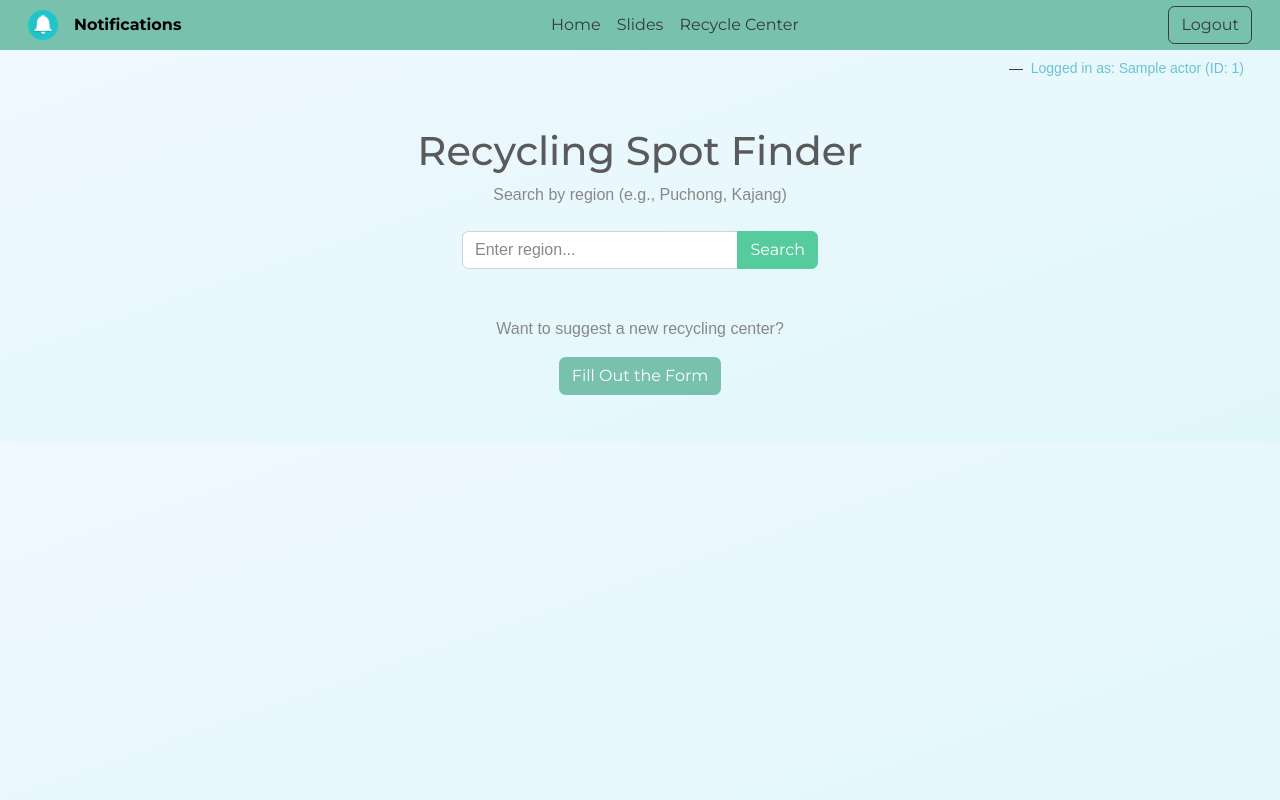
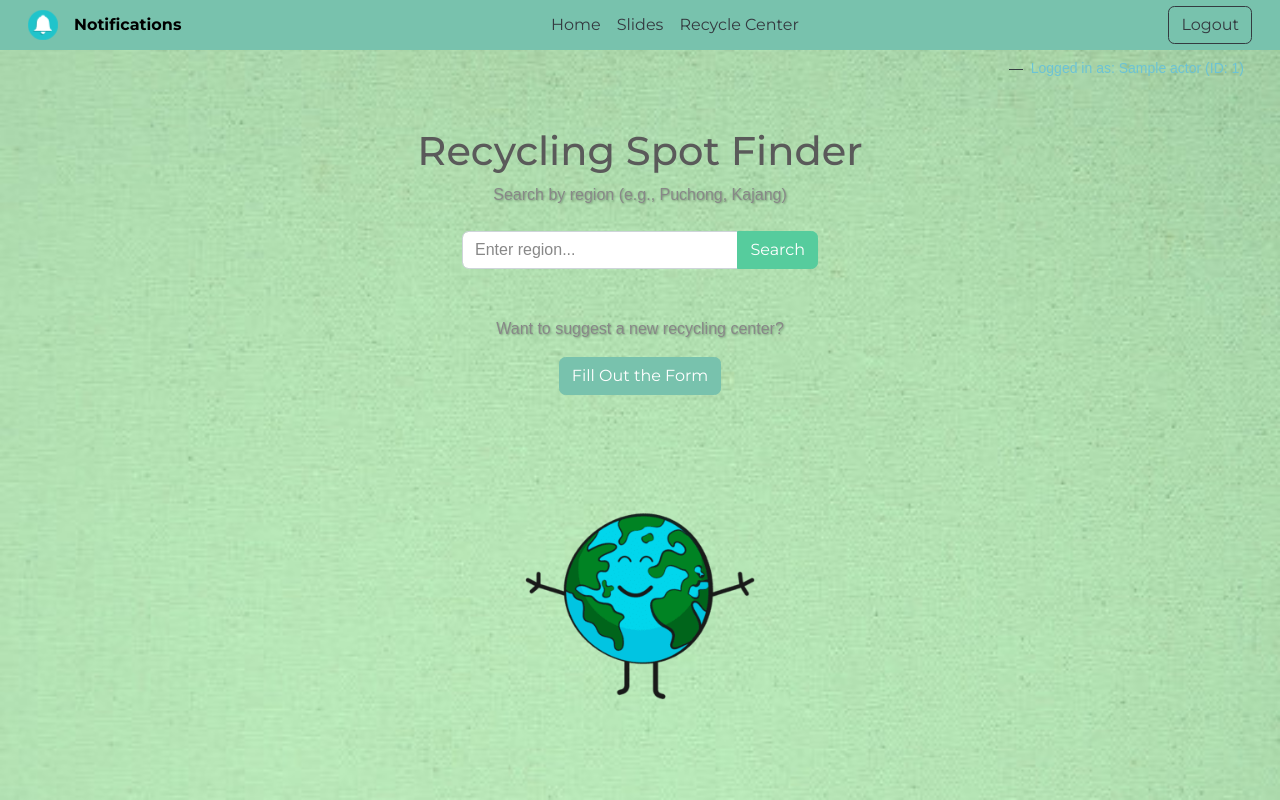
Before and after one commit to TzeY-04/Recycle-Center-locate-Webapp, a Django app: template app/templates/pages/RecycleCenter.html in a window 1280 px wide. Run offline with Django 5.2, Linux system fonts and the light colour scheme; the template is opened without the code that fills it: most values are stand-ins (such as "Sample title", 1, 10 or a date in 2020); some libraries are stand-ins or nearby versions.

Commit message:
adding_bg

```diff
--- a/app/templates/pages/NewFoundRecycleCenter.html
+++ b/app/templates/pages/NewFoundRecycleCenter.html
@@ -108,7 +108,7 @@
       {% csrf_token %}
       <input type="hidden" name="actor" value="{{ actor }}" />
       <input type="hidden" name="ID" value="{{ member_ID }}" />
-      <button type="submit" class="btn btn-outline-secondary">Cancel</button>
+      <button type="submit" class="btn btn-outline-secondary custom-btn">Cancel</button>
     </form>
   </div>
 </div>
--- a/app/templates/pages/RecycleCenter.html
+++ b/app/templates/pages/RecycleCenter.html
@@ -13,7 +13,7 @@
   <!-- Title and Description -->
   <div class="text-center mb-4">
     <h1 class="mb-2">Recycling Spot Finder</h1>
-    <p class="text-muted">Search by region (e.g., Puchong, Kajang)</p>
+    <p class="text-shadow">Search by region (e.g., Puchong, Kajang)</p>
   </div>
 
   <!-- Region Search Form -->
@@ -48,10 +48,20 @@
 <div class="text-center my-5">
   <form action="NewFoundRecycleCenter" method="POST">
     {% csrf_token %}
-    <p>Want to suggest a new recycling center?</p>
+    <p class="text-shadow">Want to suggest a new recycling center?</p>
     <input type="hidden" name="actor" value="{{ actor }}" />
     <input type="hidden" name="ID" value="{{ member_ID }}" />
     <button type="submit" class="btn btn-primary">Fill Out the Form</button>
   </form>
 </div>
-{% endif %} {% endblock content %}
+{% endif %}
+
+<!-- Mascot manip -->
+<div class="mascot-wrapper">
+  <div class="mascot-container">
+    <div class="earth-mascot"></div>
+    <div class="speech-bubble">Help make the Earth greener by recycling!</div>
+  </div>
+</div>
+
+{% endblock content %}
--- a/static/styles/RC-styles.css
+++ b/static/styles/RC-styles.css
@@ -1,3 +1,73 @@
+
 body {
-  background: linear-gradient(to bottom right, #f0f9ff, #e0f7fa);
+    background-image: url("../images/rc_main_without.jpg");
+    background-repeat: no-repeat;
+    background-size: cover;
+    background-position:  center;
+    height: 100vh;
+    overflow-x: hidden;
 }
+
+.mascot-wrapper {
+  display: flex;
+  justify-content: center;
+  margin-top: 60px;
+}
+
+.mascot-container {
+  position: relative;
+}
+
+.mascot-container {
+  position: relative;
+  display: inline-block;
+}
+
+.earth-mascot {
+  width: 300px;
+  height: 300px;
+  background-image: url('../images/earth_tbg.png');
+  background-size: cover;
+  background-position: center;
+  background-repeat: no-repeat;
+  cursor: pointer;
+}
+
+.speech-bubble {
+  position: absolute;
+  bottom: 90%;
+  left: 50%;
+  transform: translateX(-50%);
+  background: #ffffff;
+  color: #333333;
+  padding: 10px 14px;
+  border-radius: 10px;
+  border: 1px solid #ccc;
+  white-space: nowrap;
+  opacity: 0;
+  pointer-events: none;
+  transition: opacity 0.3s ease;
+  box-shadow: 0 2px 6px rgba(0, 0, 0, 0.1);
+  font-size: 0.9rem;
+}
+
+/* Triangle (speech tail) */
+.speech-bubble::after {
+  content: '';
+  position: absolute;
+  top: 100%;
+  left: 50%;
+  margin-left: -6px;
+  border-width: 6px;
+  border-style: solid;
+  border-color: #ffffff transparent transparent transparent;
+}
+
+/* Show bubble on hover */
+.mascot-container:hover .speech-bubble {
+  opacity: 1;
+}
+
+p {
+  text-shadow: 1px 1px 2px rgba(0, 0, 0, 0.3);
+}
```
Also changed, not shown: app/templates/pages/SearchedSlide.html (+20 -10 lines), static/styles/N_RC-styles.css (added, +24 -0 lines), static/styles/SearchRC-styles.css (+11 -5 lines), static/styles/SearchedSlide-styles.css (+51 -0 lines), static/styles/SelectedSlide-styles.css (+8 -0 lines), static/images/earth_tbg.png (added), static/images/rc_main_without.jpg (added), static/images/searched_rc.jpg (added), static/images/searched_slides.jpg (added), static/images/selected_slides.jpg (added), static/images/sparkling.jpg (added), 3 other files.
